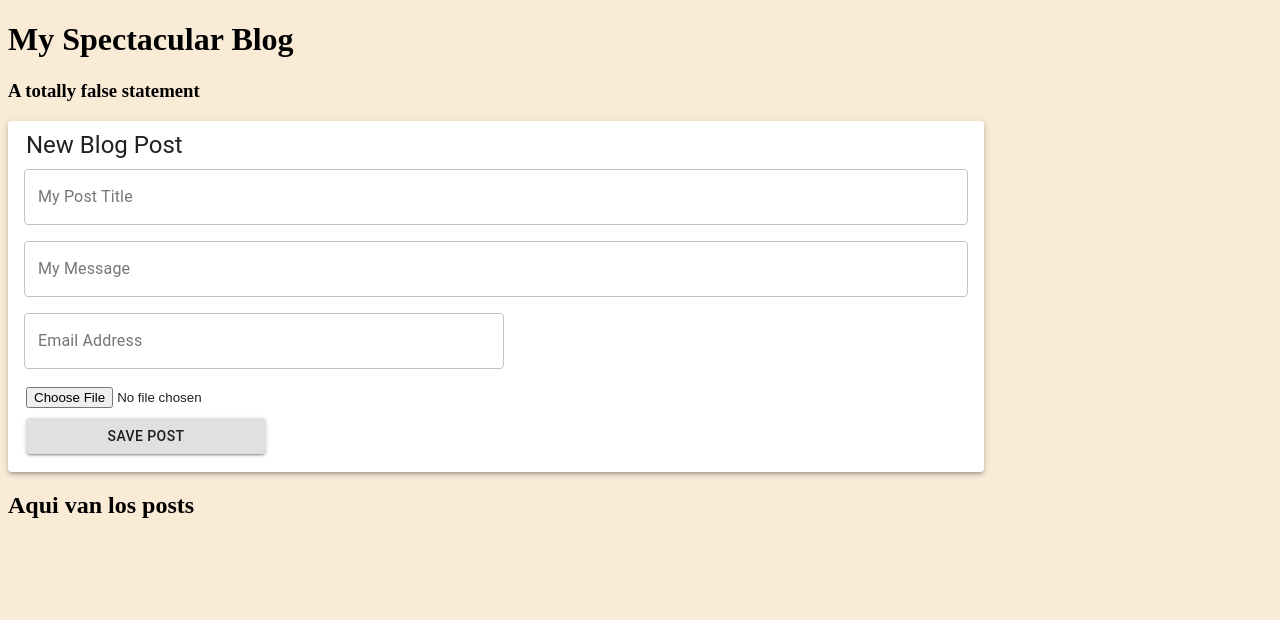
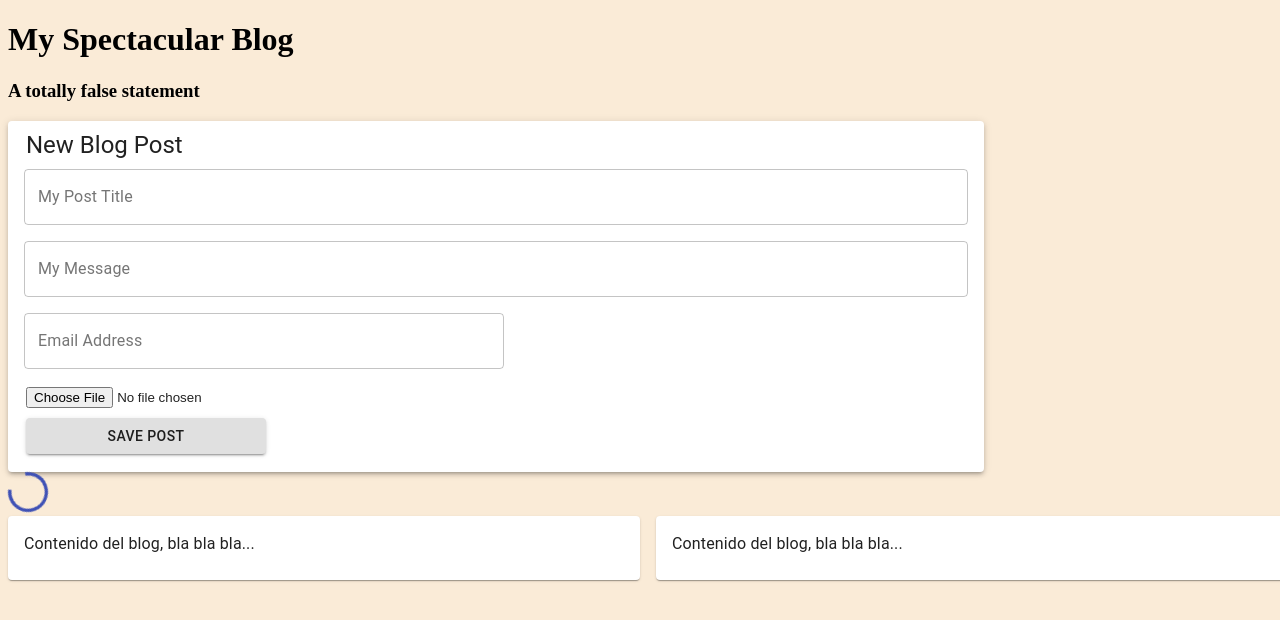
Before and after one commit to faustologic/my-spectacular-blog, a React (Create React App) app: page / in a window 1280 px wide. Shown: the top 620 px of the page. Built offline with nearby package versions, Linux system fonts and the light colour scheme.

Commit message:
Install moment

```diff
--- a/package.json
+++ b/package.json
@@ -7,6 +7,7 @@
     "@testing-library/jest-dom": "^4.2.4",
     "@testing-library/react": "^9.5.0",
     "@testing-library/user-event": "^7.2.1",
+    "moment": "^2.29.1",
     "react": "^16.13.1",
     "react-dom": "^16.13.1",
     "react-file-base64": "^1.0.3",
--- a/src/Components/Form/Form.jsx
+++ b/src/Components/Form/Form.jsx
@@ -13,6 +13,11 @@ const Form = () => {
     selectedFile: "",
   });
   const classes = useStyles();
+
+  const handleSubmit = () => {
+    return console.log("blog publicado!");
+  };
+
   return (
     <Paper className={classes.paper} elevation={3}>
       <form className={`${classes.root} ${classes.form}`}>
@@ -47,7 +52,11 @@ const Form = () => {
           />
         </div>
 
-        <Button className={classes.buttonSubmit} variant="contained">
+        <Button
+          className={classes.buttonSubmit}
+          variant="contained"
+          onClick={handleSubmit}
+        >
           Save Post
         </Button>
       </form>
--- a/src/Components/Home/home.jsx
+++ b/src/Components/Home/home.jsx
@@ -1,11 +1,12 @@
 import React from "react";
 import Form from "../Form/Form";
+import Posts from "../Posts/Posts";
 
 const Home = () => {
   return (
     <React.Fragment>
       <Form />
-      <h2>Aqui van los posts</h2>
+      <Posts />
     </React.Fragment>
   );
 };
--- /dev/null
+++ b/src/Components/Posts/Post/Post.jsx
@@ -0,0 +1,24 @@
+import React from "react";
+import {
+  Card,
+  CardMedia,
+  CardContent,
+  Button,
+  Typography,
+} from "@material-ui/core";
+import moment from "moment";
+
+const Post = (post) => {
+  return (
+    <Card>
+      <CardMedia image={post.selectedFile} title={post.title} />
+      <CardContent>
+        <Typography variant="body1">
+          Contenido del blog, bla bla bla...
+        </Typography>
+      </CardContent>
+    </Card>
+  );
+};
+
+export default Post;
--- /dev/null
+++ b/src/Components/Posts/Posts.jsx
@@ -0,0 +1,21 @@
+import React from "react";
+import { CircularProgress, Grid } from "@material-ui/core";
+import Post from "./Post/Post";
+
+const Posts = () => {
+  return (
+    <div>
+      <CircularProgress />
+      <Grid container spacing={2}>
+        <Grid item xs={6}>
+          <Post />
+        </Grid>
+        <Grid item xs={6}>
+          <Post />
+        </Grid>
+      </Grid>
+    </div>
+  );
+};
+
+export default Posts;
```
Also changed, not shown: 1 other file (tests, documents, lock files or other folders).
